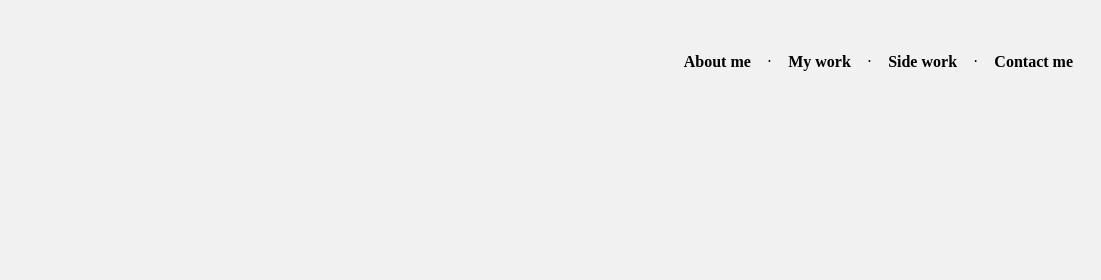
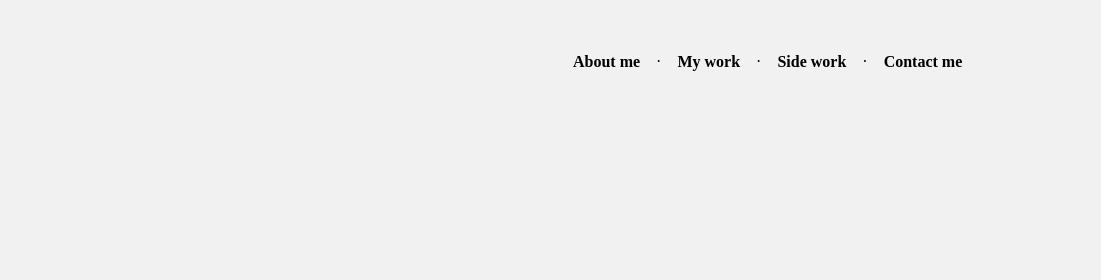
Before and after one commit to Gen-work/Gen-work.github.io, a plain HTML site: page MyWork.html in a window 1280 px wide. Shown: the top 280 px of the page, 179-1280 px from the left. Drawn offline with Linux system fonts and the light colour scheme.

```diff
--- a/css/onlycss.css
+++ b/css/onlycss.css
@@ -29,9 +29,9 @@ a:hover { text-decoration: underline; }
   .nav-links {
     display: flex;              /* 内部使用 Flex 排列链接 */
     gap: 1em;                   /* 每个链接之间的间距 */
-    max-width: 600px;           /* 链接区域最大宽度不超过 600px */
+    max-width: 500px;           /* 链接区域最大宽度不超过 600px */
     flex: 1;                    /* 让链接区域尽可能占据剩余空间 */
-    justify-content: flex-end; /* 链接在右边排列 */
+    justify-content: flex-start; /* 链接在右边排列 */
   }
 
   /* 每一个链接的样式 */
```
